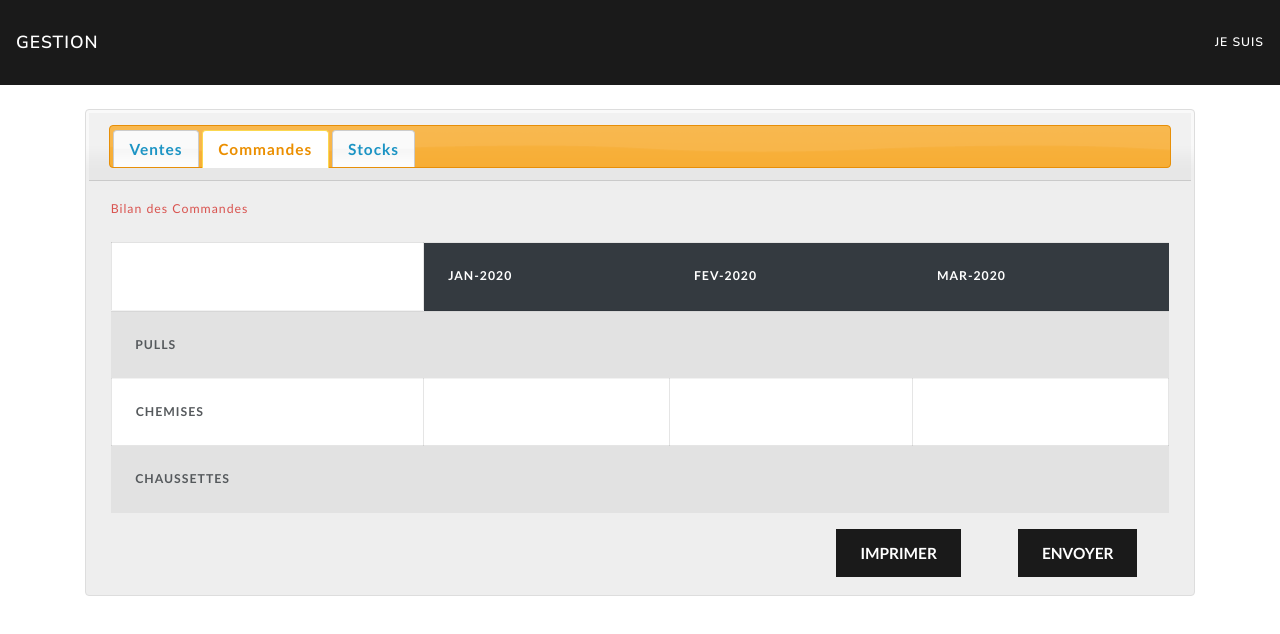
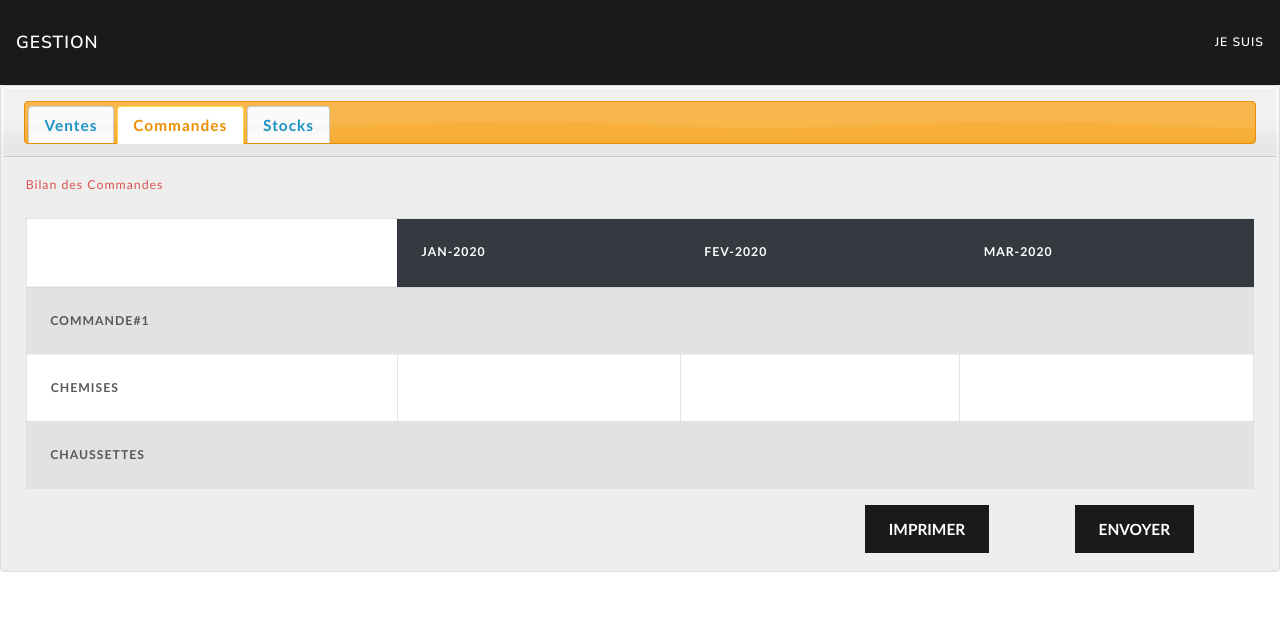
Before and after one commit to AbdouAzizDIOUF/tp-IHM, a plain HTML site: page index.html in a window 1280 px wide. Both pictures are taken after a click on the tab "Commandes". Drawn offline with Linux system fonts and the light colour scheme.

Commit message:
mon 2nd commit p-IHM

```diff
--- a/index.html
+++ b/index.html
@@ -24,7 +24,7 @@
     </div>
 </nav>
 
-<div class="container mt-4">
+<div>
     <div id="onglets">
             <div class="card-header text-white">
                 <ul class="nav nav-pills card-header-pills">
@@ -93,7 +93,7 @@
                     </thead>
                     <tbody>
                     <tr>
-                        <th scope="row">Pulls</th>
+                        <th scope="row">Commande#1</th>
                         <td></td>
                         <td></td>
                         <td></td>
@@ -132,7 +132,7 @@
                     </thead>
                     <tbody>
                     <tr>
-                        <th scope="row">Pulls</th>
+                        <th scope="row">#Stock#1</th>
                         <td></td>
                         <td></td>
                         <td></td>
```
